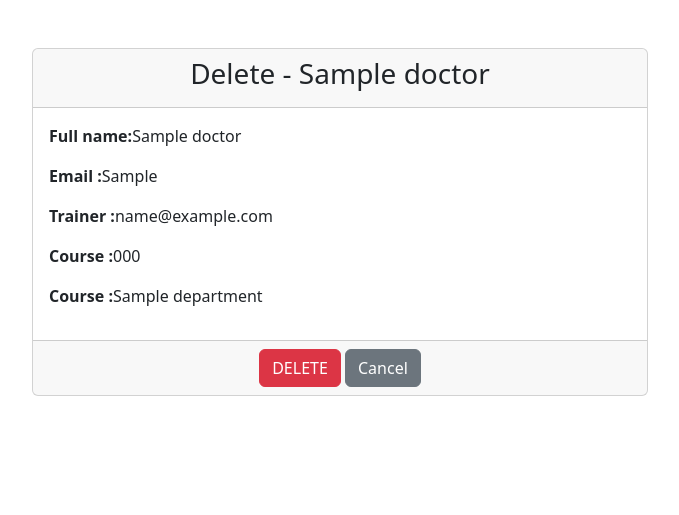
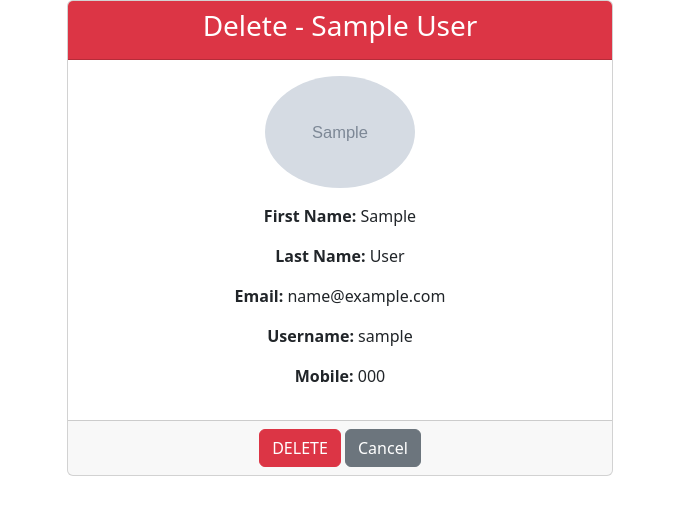
Before and after one commit to IonutNastase195/hospitalProject, a Django app: template templates/doctor/delete_doctor.html in a window 1280 px wide. Shown: the part 56-571 px from the top of the page, without its empty margins (300-979 px from the left). Run offline with Django 5.2, Linux system fonts and the light colour scheme; the template is opened without the code that fills it: most values are stand-ins (such as "Sample title", 1, 10 or a date in 2020); grey boxes marked "Sample" are stand-in pictures.

Commit message:
Styled doctor forms

```diff
--- a/doctor/filters.py
+++ b/doctor/filters.py
@@ -1,6 +1,7 @@
 import django_filters
 from django import forms
 
+from department.models import Department
 from doctor.models import Doctor
 
 
@@ -27,6 +28,9 @@ class DoctorFilter(django_filters.FilterSet):
                                        widget=forms.TextInput(
                                            attrs={'class': 'form-control',
                                                   'placeholder': 'Please enter mobile'}))
+    department = django_filters.ModelChoiceFilter(queryset=Department.objects.order_by('name').distinct(),
+                                                  label='Department', empty_label='All Departments',
+                                                  widget=forms.Select(attrs={'class': 'form-control'}))
 
     class Meta:
         model = Doctor
--- a/doctor/models.py
+++ b/doctor/models.py
@@ -9,9 +9,9 @@ from department.models import Department
 class Doctor(models.Model):
     user = models.OneToOneField(User, on_delete=models.CASCADE)
     department = models.ForeignKey(Department, on_delete=models.CASCADE)
-    profile_pic = models.ImageField(upload_to='static/doctors/', null=True, blank=True)
     address = models.CharField(max_length=40)
     mobile = models.CharField(max_length=20, null=True)
+    profile_pic = models.ImageField(upload_to='static/doctors/', null=True, blank=True)
     active = models.BooleanField(default=True)
 
     def __str__(self):
--- a/doctor/urls.py
+++ b/doctor/urls.py
@@ -4,7 +4,7 @@ from doctor import views
 urlpatterns = [
     path('create_doctor', views.doctor_register_view, name='create-doctor'),
     path('list_doctor', views.DoctorListView.as_view(), name='list-doctor'),
-    path('update_doctor/<int:pk>', views.DoctorUpdateView.as_view(), name='update-doctor'),
+    path('update_doctor/<int:pk>', views.update_doctor_view, name='update-doctor'),
     path('delete_doctor/<int:pk>', views.DoctorDeleteView.as_view(), name='delete-doctor'),
     path('detail_doctor/<int:pk>', views.DoctorDetailView.as_view(), name='detail-doctor')
 ]
--- a/patient/forms.py
+++ b/patient/forms.py
@@ -13,7 +13,8 @@ class PatientForm(forms.ModelForm):
         fields = '__all__'
         widgets = {
             'address': TextInput(attrs={'placeholder': 'Enter your address', 'class': 'form-control'}),
-            'mobile': TextInput(attrs={'placeholder': 'Enter your mobile number', 'class': 'form-control'})
+            'mobile': TextInput(attrs={'placeholder': 'Enter your mobile number', 'class': 'form-control'}),
+            'profile_pic': forms.ClearableFileInput(attrs={'class': 'form-control'})
         }
 
 
--- a/templates/doctor/delete_doctor.html
+++ b/templates/doctor/delete_doctor.html
@@ -1,24 +1,31 @@
 {% extends 'base.html' %}
+{% load static %}
 
-{% block title %} Delete - {{ doctor }} {% endblock %}
+{% block title %} Delete - {{ doctor.user.first_name }} {{ doctor.user.last_name }} {% endblock %}
 
 {% block content %}
-	<div class="container-fluid">
-		<div class="row">
-			<div class="col-md-6 offset-md-3 gy-5">
+<div class="container">
+    <div class="row justify-content-center">
+        <div class="col-md-6">
             <div class="card">
-					<div class="card-header">
-						<h3 class="text-center"> Delete - {{ doctor }}</h3>
+                <div class="card-header bg-danger text-white">
+                    <h3 class="text-center">Delete - {{ doctor.user.first_name }} {{ doctor.user.last_name }}</h3>
                 </div>
                 <form method="post">
-
                     {% csrf_token %}
-						<div class="card-body">
-							<p><strong>Full name:</strong>{{ doctor }}</p>
-							<p><strong>Email :</strong>{{ doctor.user.first_name }}</p>
-							<p><strong>Trainer :</strong>{{ doctor.user.email }}</p>
-							<p><strong>Course :</strong>{{ doctor.mobile }}</p>
-							<p><strong>Course :</strong>{{ doctor.department }}</p>
+                    <div class="card-body text-center">
+                        <div class="mb-3">
+                            {% if doctor.profile_pic %}
+                                <img src="{{ doctor.profile_pic.url }}" alt="Profile Picture" class="img-fluid rounded-circle" style="max-width: 150px;">
+                            {% else %}
+                                <img src="{% static 'images/img.png' %}" alt="Default Profile Picture" class="img-fluid rounded-circle" style="max-width: 150px;">
+                            {% endif %}
+                        </div>
+                        <p><strong>First Name:</strong> {{ doctor.user.first_name }}</p>
+                        <p><strong>Last Name:</strong> {{ doctor.user.last_name }}</p>
+                        <p><strong>Email:</strong> {{ doctor.user.email }}</p>
+                        <p><strong>Username:</strong> {{ doctor.user.username }}</p>
+                        <p><strong>Mobile:</strong> {{ doctor.mobile }}</p>
                     </div>
                     <div class="card-footer text-center">
                         <button type="submit" class="btn btn-danger">DELETE</button>
@@ -28,7 +35,5 @@
             </div>
         </div>
     </div>
-
 </div>
-
 {% endblock %}
```
Also changed, not shown: doctor/forms.py (+8 -6 lines), doctor/views.py (+25 -3 lines), templates/doctor/details_doctor.html (+17 -8 lines), templates/doctor/update_doctor.html (+21 -8 lines), templates/patient/update_patient.html (+9 -11 lines), db.sqlite3. Lines whose indentation alone changed are shown as unchanged.
